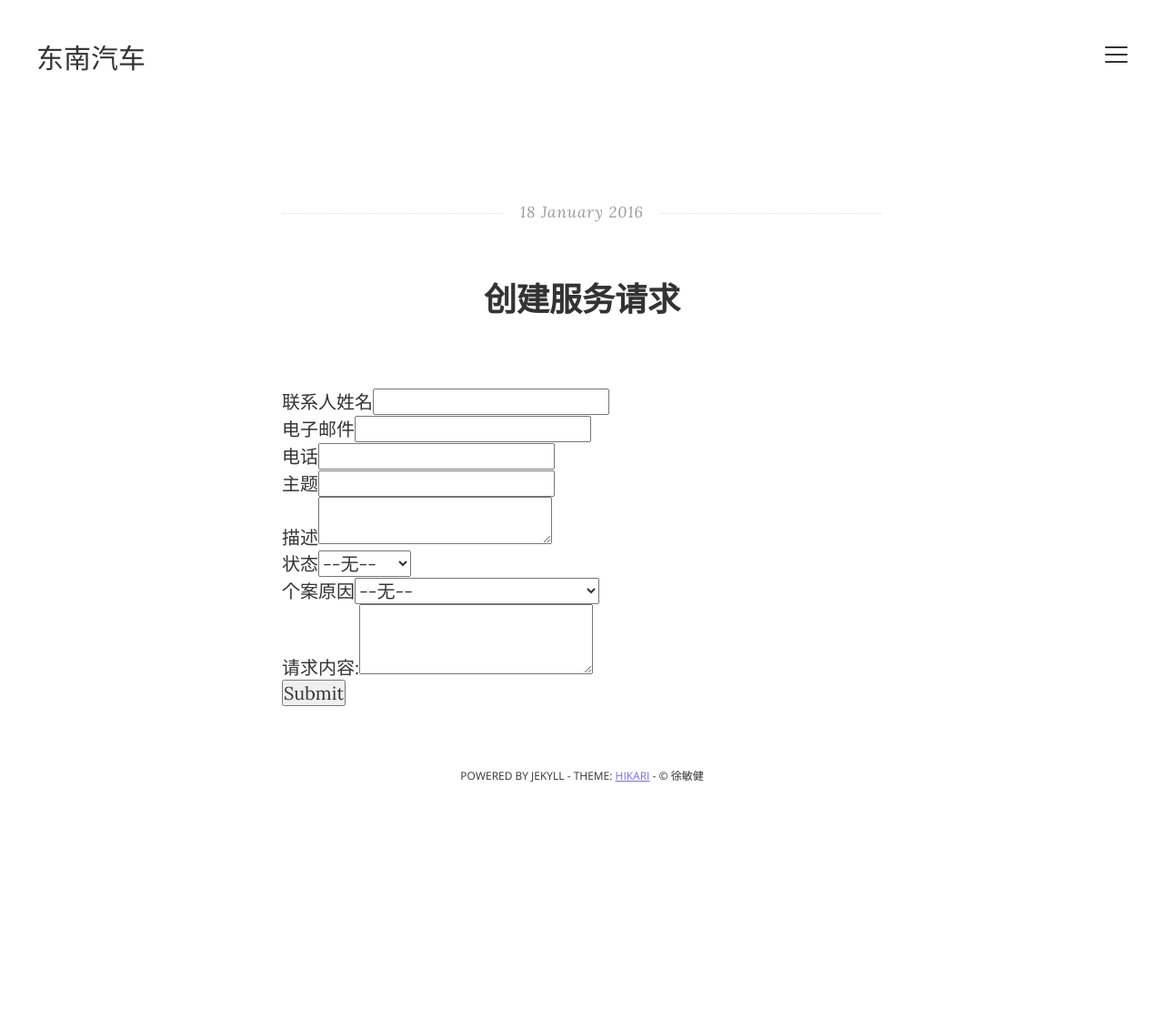
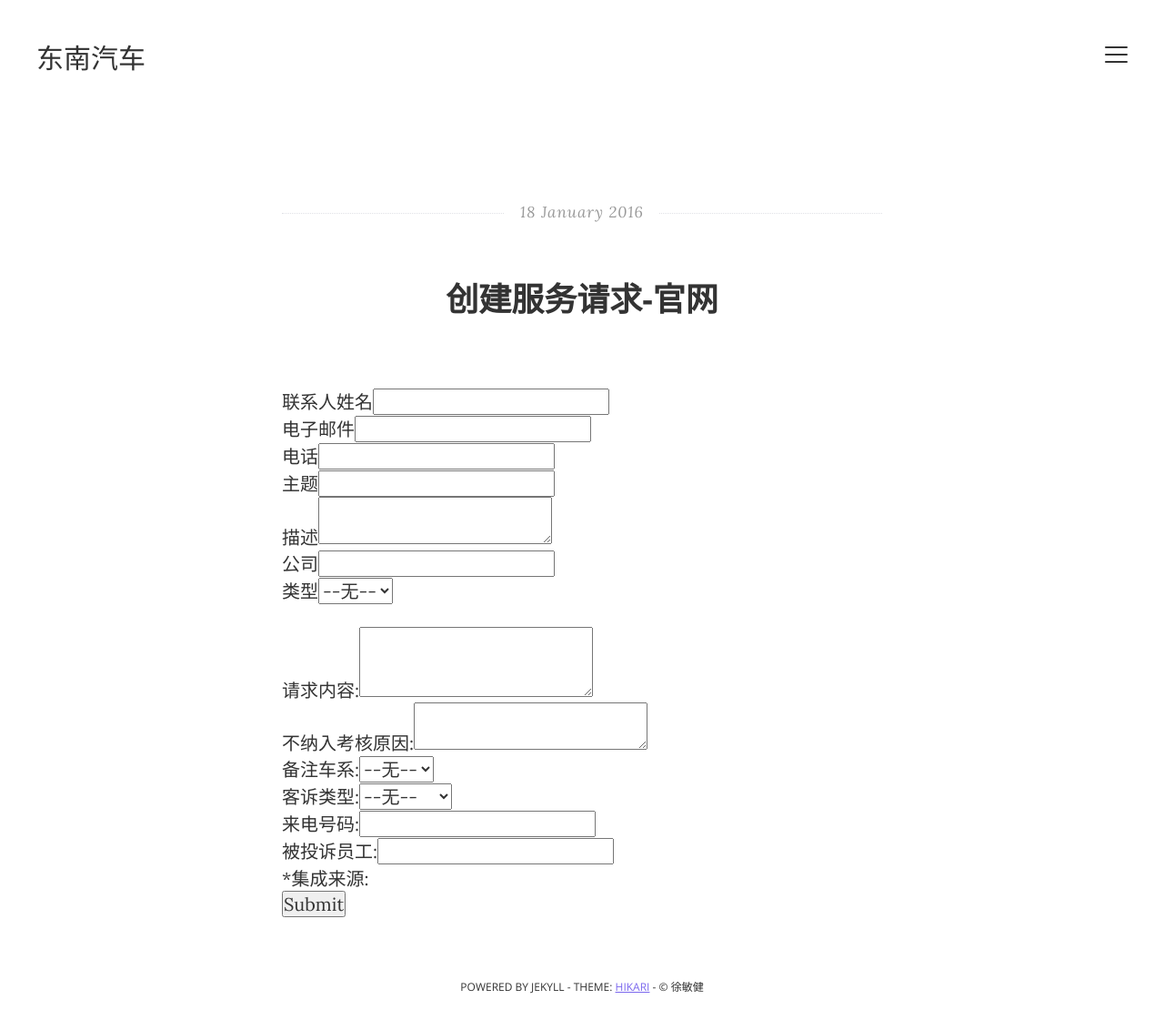
Before and after one commit to sesmond/blog_yin, a Jekyll site: the page built from _posts/2016-01-22-createCase1.html, in a window 1280 px wide. Shown: the whole page at 91% size. Built offline with Jekyll 4.4.1, drawn with Linux system fonts in a browser that asks for light colours; before the commit the page ends 901 px from its top, so only the background shows below that.

Commit message:
Update and rename 2016-01-18-createCase.html to 2016-01-22-createCase1.html

```diff
--- a/_posts/2016-01-18-createCase.html
+++ b/_posts/2016-01-22-createCase1.html
@@ -1,16 +1,17 @@
 ---
 layout: post
-title:  "创建服务请求"
+title:  "创建服务请求-官网"
 date:   2016-01-18 16:57:51
 ---
 <!--  ----------------------------------------------------------------------  -->
 <!--  注意：请将以下 <FORM> 元素添加到您的网页中。                                              -->
 <!--  ----------------------------------------------------------------------  -->
 
+
 <form action="https://cs5.salesforce.com/servlet/servlet.WebToCase?encoding=UTF-8" method="POST">
 
 <input type=hidden name="orgid" value="00DO000000536oo">
-<input type=hidden name="retURL" value="http://yinxiaohan.top/">
+<input type=hidden name="retURL" value="http://yinxiaohan.top">
 
 <!--  ----------------------------------------------------------------------  -->
 <!--  注意：这些字段是可选的调试元素。如果希望在调试模式下进行测试，请取消这些行的留言。                               -->
@@ -29,7 +30,14 @@ date:   2016-01-18 16:57:51
 
 <label for="description">描述</label><textarea name="description"></textarea><br>
 
-<label for="status">状态</label><select  id="status" name="status"><option value="">--无--</option><option value="新建">新建</option>
+<label for="company">公司</label><input  id="company" maxlength="80" name="company" size="20" type="text" /><br>
+
+<label for="type">类型</label><select  id="type" name="type"><option value="">--无--</option><option value="投诉">投诉</option>
+<option value="咨询">咨询</option>
+<option value="其他">其他</option>
+</select><br>
+
+<label for="status" style="display:none;">状态</label><select  id="status" name="status" style="display:none;"><option value="">--无--</option><option value="新建">新建</option>
 <option value="处理中">处理中</option>
 <option value="待审核">待审核</option>
 <option value="审核通过">审核通过</option>
@@ -37,15 +45,29 @@ date:   2016-01-18 16:57:51
 <option value="已关闭">已关闭</option>
 </select><br>
 
-<label for="reason">个案原因</label><select  id="reason" name="reason"><option value="">--无--</option><option value="User didn&#39;t attend training">User didn&#39;t attend training</option>
-<option value="Complex functionality">Complex functionality</option>
-<option value="Existing problem">Existing problem</option>
-<option value="Instructions not clear">Instructions not clear</option>
-<option value="New problem">New problem</option>
+请求内容:<textarea  id="00NO00000021wVv" name="00NO00000021wVv" rows="3" type="text" wrap="soft"></textarea><br>
+
+不纳入考核原因:<textarea  id="00NO00000022kYV" name="00NO00000022kYV" type="text" wrap="soft"></textarea><br>
+
+备注车系:<select  id="00NO00000022kfW" name="00NO00000022kfW" title="备注车系"><option value="">--无--</option><option value="DX7">DX7</option>
 </select><br>
 
-请求内容:<textarea  id="00NO00000021wVv" name="00NO00000021wVv" rows="3" type="text" wrap="soft"></textarea><br>
+客诉类型:<select  id="00NO00000022lZP" name="00NO00000022lZP" title="客诉类型"><option value="">--无--</option><option value="大客户">大客户</option>
+<option value="DX7投诉">DX7投诉</option>
+<option value="媒体曝光">媒体曝光</option>
+</select><br>
 
-<input type="submit" name="提交">
+来电号码:<input  id="00NO00000022oBL" maxlength="40" name="00NO00000022oBL" size="20" type="text" /><br>
+
+被投诉员工:<input  id="00NO00000022vW6" maxlength="255" name="00NO00000022vW6" size="20" type="text" /><br>
+
+*集成来源:<select  id="00NO000000236qH" name="00NO000000236qH" title="*集成来源" style="display:none;">
+<option value="" >--无--</option>
+<option value="官网" selected = "selected">官网</option>
+<option value="移动APP">移动APP</option>
+<option value="微信">微信</option>
+</select><br>
+
+<input type="submit" name="submit">
 
 </form>
```
